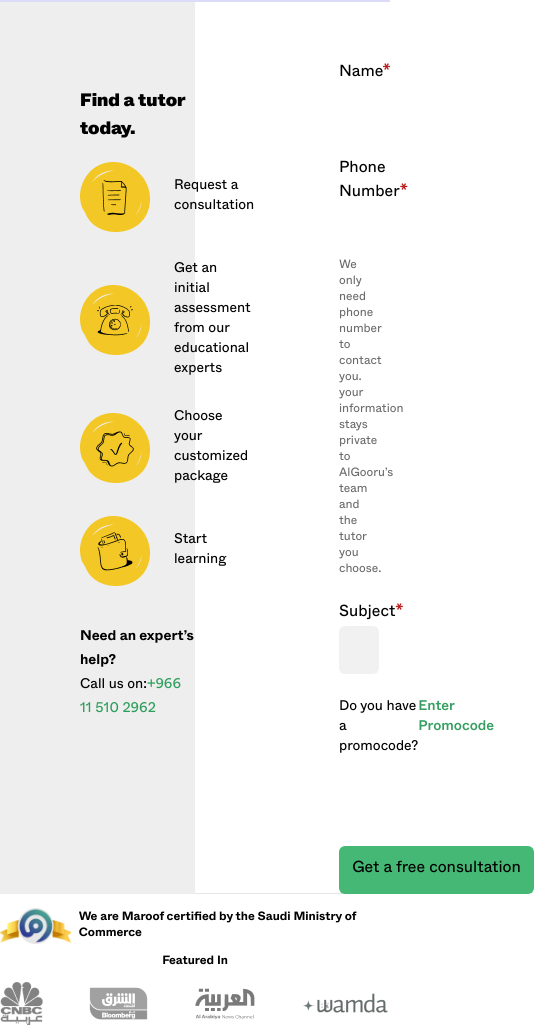
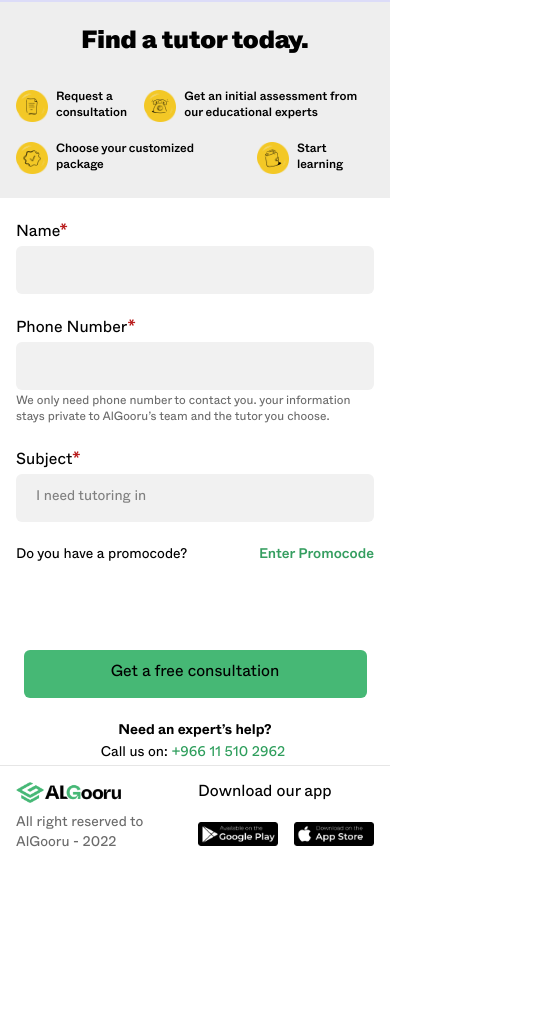
Before and after one commit to Ali-Aljundi/ag-test, an Angular app in the folder algooru/: page / in a window 390 px wide. Shown: the part 1035-2068 px from the top of the page, 534 px wide, since content can reach past the window. After the commit the page ends 1905 px from the top, so only its background shows below. Built offline with nearby package versions, Linux system fonts and the light colour scheme.

Commit message:
page 3 responsive

```diff
--- a/algooru/src/app/app.component.html
+++ b/algooru/src/app/app.component.html
@@ -156,37 +156,62 @@
     </div>
 </div>
 
-<div class="grid grid-cols-2">
-    <div class="bg-[#EEEEEE] pl-[80px] pt-[88px] flex flex-col">
-        <span class="text-lg md:text-[48px] md:leading-[48px] font-black">Find a tutor today.</span>
-        <div class="pt-4 lg:pt-[56px]">
+<div class="grid lg:grid-cols-2">
+    <div class="bg-[#EEEEEE] px-4 lg:pl-[80px] pt-6 lg:pt-[88px] flex flex-col">
+        <span class="text-[25px] lg:text-[48px] lg:leading-[48px] text-center lg:text-left font-black">Find a tutor today.</span>
+        <div class="hidden lg:flex flex-col pt-[56px]">
             <div class="flex items-center">
-                <div class="pr-[24px]"><img src="../assets/Group 57.png" style="max-width: unset;"></div>
-                <span class="text-sm lg:text-xl  max-w-[60%]">Request a consultation</span>
+                <div class="pr-[24px]"><img src="../assets/Group 57.png" ></div>
+                <span class="text-xs lg:text-xl max-w-[60%]">Request a consultation</span>
             </div>
             <div class="flex items-center pt-7">
                 <div class="pr-[24px]"><img src="../assets/Group 58.png" style="max-width: unset;"></div>
-                <span class="text-sm lg:text-xl max-w-[60%]">Get an initial assessment from our educational experts
+                <span class="text-xl max-w-[60%]">Get an initial assessment from our educational experts
                 </span>
             </div>
             <div class="flex items-center pt-7">
                 <div class="pr-[24px]"><img src="../assets/Group 59.png" style="max-width: unset;"></div>
-                <span class="text-sm lg:text-xl  max-w-[60%]">Choose your customized package</span>
+                <span class="text-xl  max-w-[60%]">Choose your customized package</span>
             </div>
             <div class="flex items-center pt-7">
                 <div class="pr-[24px]"><img src="../assets/Group 60.png" style="max-width: unset;"></div>
-                <span class="text-sm lg:text-xl  max-w-[60%]">Start learning</span>
+                <span class="text-xl  max-w-[60%]">Start learning</span>
             </div>
         </div>
-        <div class="pt-10">
-            <span class="text-sm font-bold">Need an expert’s help?</span>
+        <div class="flex flex-col items-center lg:hidden pb-6 pt-[26px]">
+            <div class="flex">
+                <div class="flex items-center pr-4">
+                    <div class="pr-2"><img src="../assets/Group 57.png" width="32" style="max-width: unset;"></div>
+                    <span class="text-xs font-medium">Request a consultation</span>
+                </div>
+                <div class="flex items-center">
+                    <div class="pr-2"><img src="../assets/Group 58.png" width="32" style="max-width: unset;"></div>
+                    <span class="text-xs font-medium">Get an initial assessment from our educational experts
+                    </span>
+                </div>
+            </div>
+            <div class="flex pt-5">
+                <div class="flex items-center pr-4">
+                    <div class="pr-2"><img src="../assets/Group 59.png"  width="32"style="max-width: unset;"></div>
+                    <span class="text-xs font-medium">Choose your customized package</span>
+                </div>
+                <div class="flex items-center">
+                    <div class="pr-2"><img src="../assets/Group 60.png" width="32"style="max-width: unset;"></div>
+                    <span class="text-xs font-medium">Start learning</span>
+                </div>
+            </div>
         </div>
-        <div>
-            <span class="text-sm font-normal">Call us on:</span><span class="base-color text-sm font-normalpx-1">+966 11
-                510 2962</span>
+        <div class="hidden lg:block">
+            <div class="pt-10">
+                <span class="text-sm font-bold">Need an expert’s help?</span>
+            </div>
+            <div>
+                <span class="text-sm font-normal">Call us on:</span><span class="base-color text-sm font-normal px-1">+966 11
+                    510 2962</span>
+            </div>
         </div>
     </div>
-    <div class="pt-[60px] flex flex-col pl-[144px] pr-[190px]">
+    <div class="pt-6 lg:pt-[60px] flex  flex-col px-4 lg:pl-[144px] lg:pr-[190px]">
         <div class=" flex flex-col pb-6">
             <span class="text-base">Name<span class="text-red-700">*</span></span>
             <input type="text">
@@ -207,29 +232,41 @@
             <div class="text-sm">Do you have a promocode?</div>
             <div class="text-sm font-medium text-[#359E60]">Enter Promocode</div>
         </div>
-        <div class="pt-[88px] ">
-            <button class="bg-[#46B875] rounded-[6px] w-[195px] h-[48px] lg:w-[217px] lg:h-[48px]"
+        <div class="text-center lg:text-left pt-[84px] lg:pt-[88px] ">
+            <button class="bg-[#46B875] rounded-[6px] w-[343px] lg:w-[195px] h-[48px]"
                 type="button"><span class="free-consultation-button">Get a free consultation</span></button>
         </div>
     </div>
-
+    <div class="block pt-6 lg:hidden">
+            <div class="text-sm font-bold text-center">Need an expert’s help?</div>
+             <div class="text-center"><span class="text-sm font-normal ">Call us on:</span><span class="base-color text-sm font-normal px-1">+966 11
+                510 2962</span></div>
+     </div>
 </div>
 <div id="footer" class="footer-shadow">
-    <div class="flex flex-col md:flex-row justify-between">
-        <div class="flex items-center pt-3.5 md:py-1">
-            <div><img src="../assets/gold-logo 1.png" width="78" height="39"> </div>
-            <div class="text-xs md:text-base font-bold md:w-[370px] pl-2 md:px-2">We are Maroof certified by the
-                Saudi Ministry of
-                Commerce</div>
+    <div class="flex flex-row justify-between p-4 lg:pt-6 lg:pb-[29px] lg:px-20">
+        <div class="flex">
+            <div class="flex flex-col">
+                <div class="mr-[77px] lg:mr-[0px]"><img src="../assets/Logo.png"></div>
+                <div class="hidden lg:flex lg:pt-6 items-center">
+                    <div><img src="../assets/Techstars svg.png"  > </div>
+                    <span class="pl-1.5 text-base">We’re techstars Alumni</span>
+                </div>
+                <div class="pt-[11px] lg:pt-[15px] text-sm gray-font">All right reserved to AlGooru - 2022</div>
+            </div>
+            <div class="hidden lg:block pl-[93px] max-w-[51%]">
+                <div class="gray-font leading-[18px]">Center Of Digital Entrepreneurship (CODE) - Office 4 - Riyadh - Kingdom of Saudi Arabia</div>
+                <div class="pt-[9px] gray-font">+966 11 510 2962</div>
+                <div class="pt-6">Terms & conditions • Privacy policy</div>
+            </div>
         </div>
-        <div class="text-xs font-bold pt-2.5 pb-1 flex md:hidden items-center justify-center">Featured In</div>
 
-        <div class="flex justify-between w-full md:w-[530px] md:pb-0">
-            <div class="text-base font-bold hidden md:flex items-center">Featured In</div>
-            <div class="flex items-center opacity-60"><img src="../assets/image 12.png"> </div>
-            <div class="flex items-center opacity-60"><img src="../assets/1529796-1731261039 1.png"> </div>
-            <div class="flex items-center opacity-60"><img src="../assets/Al-Arabiya_logo_(old) 1.png"> </div>
-            <div class="flex items-center opacity-60"><img src="../assets/image 130.png"> </div>
+        <div >
+            <div class="text-base">Download our app</div>
+            <div class="flex pt-4">
+                <div class="pr-4"><img src="../assets/Frame.png"  > </div>
+                <div><img src="../assets/Frame (1).png"  > </div>
+            </div>
         </div>
     </div>
 </div>
```
Also changed, not shown: algooru/src/assets/Techstars svg.png (added).
